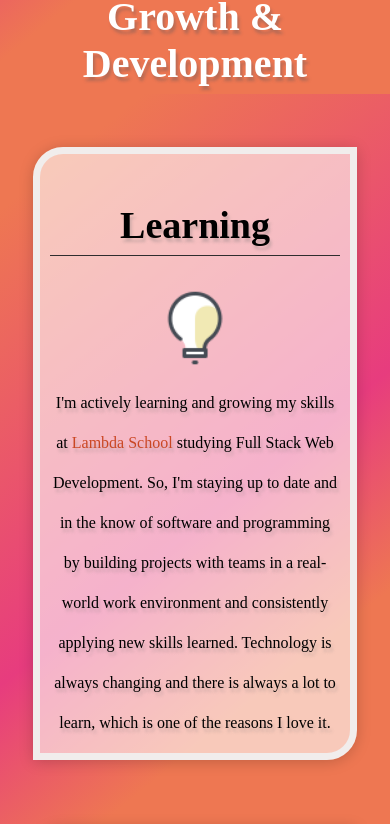
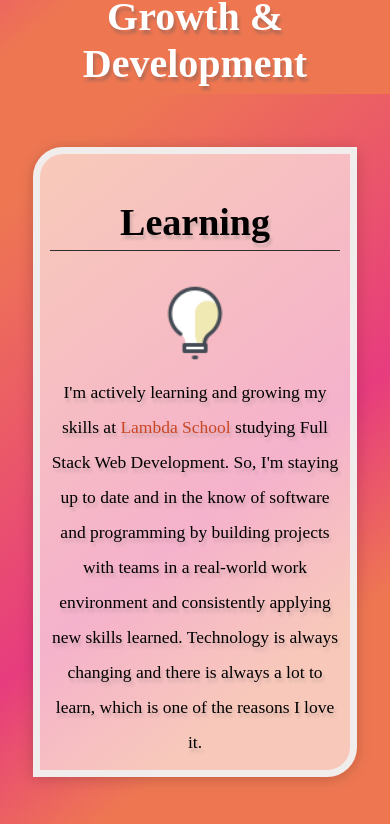
Before and after one commit to jasheloper/portfolioversion3, a React (Create React App) app: page / in a window 390 px wide. Shown: the part 4970-5794 px from the top of the page. Built offline with nearby package versions, Linux system fonts and the light colour scheme; a web font is replaced by a local one.

Commit message:
mobile - growth, footer - fonts

```diff
--- a/src/LESS/footer.less
+++ b/src/LESS/footer.less
@@ -19,7 +19,7 @@ footer {
   ); /* W3C, IE 10+/ Edge, Firefox 16+, Chrome 26+, Opera 12+, Safari 7+ */
 
   @media @mobile {
-    font-size: 16px;
+    font-size: 17.5px;
     padding: 60px 20px;
   }
 
--- a/src/LESS/growth.less
+++ b/src/LESS/growth.less
@@ -55,7 +55,8 @@
 
     @media @mobile {
       width: auto;
-      font-size: 16px;
+      font-size: 17.5px;
+      line-height: 35px;
     }
     img {
 
--- a/src/css/index.css
+++ b/src/css/index.css
@@ -829,7 +829,8 @@ nav ul li a:active {
 @media (max-width: 1024px) {
   .learning .learning-info {
     width: auto;
-    font-size: 16px;
+    font-size: 17.5px;
+    line-height: 35px;
   }
 }
 .learning .learning-info img {
@@ -1004,7 +1005,7 @@ footer {
 }
 @media (max-width: 1024px) {
   footer {
-    font-size: 16px;
+    font-size: 17.5px;
     padding: 60px 20px;
   }
 }
```
